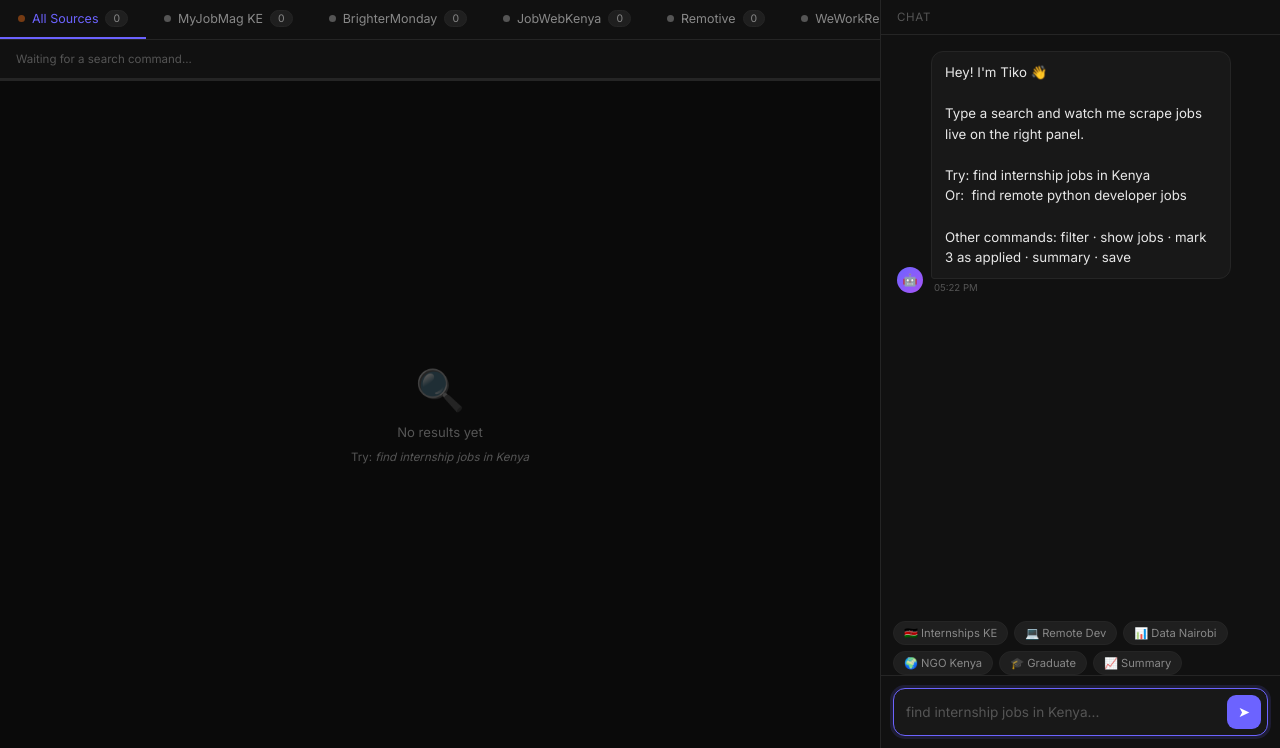
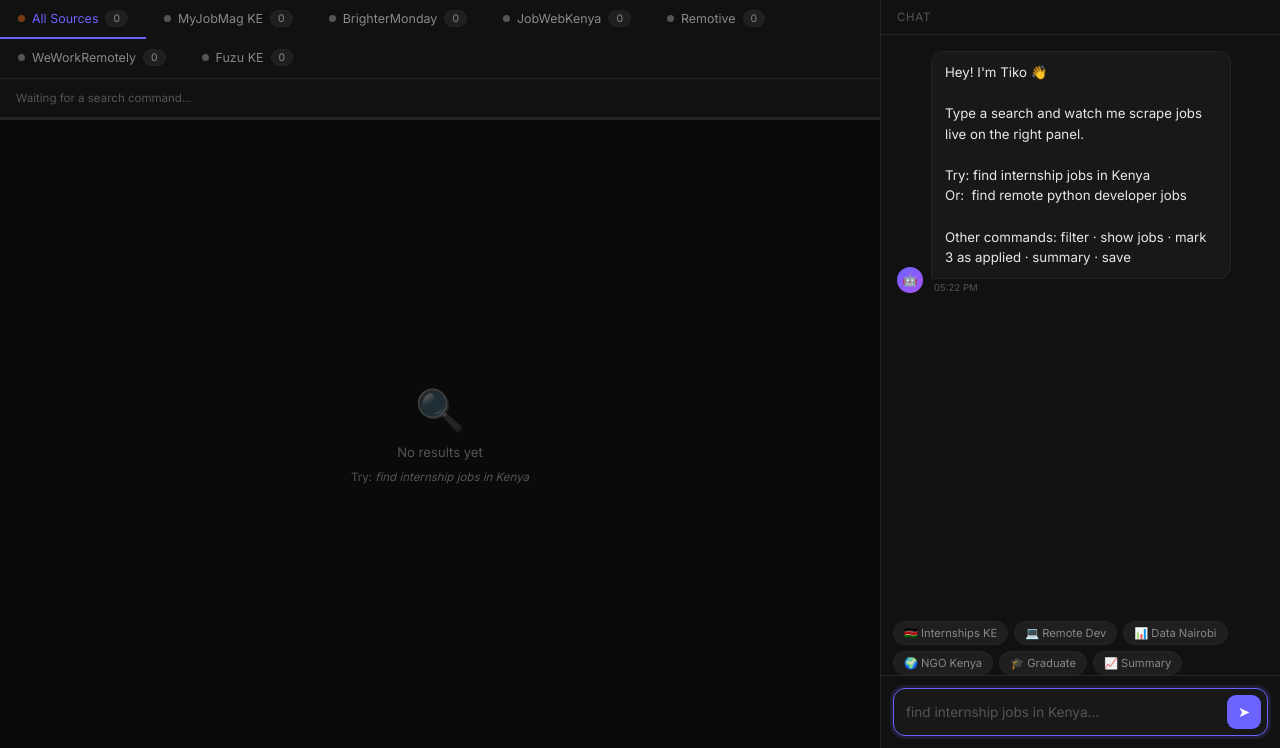
Before and after one commit to adam-254/Tiko-Job-Agent, a Flask app: page / in a window 1280 px wide. Shown: the part 52-800 px from the top of the page. Run offline with Flask 3, Linux system fonts and the light colour scheme.

Commit message:
fix: wrap site tabs so Fuzu KE tab is visible

```diff
--- a/static/index.css
+++ b/static/index.css
@@ -183,9 +183,9 @@ body { font-family: var(--font); background: var(--bg); color: var(--text); }
 .site-tabs {
   display: flex; gap: 0; border-bottom: 1px solid var(--border);
   background: var(--surface); flex-shrink: 0; overflow-x: auto;
-  scrollbar-width: none;
+  scrollbar-width: thin; scrollbar-color: var(--border2) transparent;
+  flex-wrap: wrap;
 }
-.site-tabs::-webkit-scrollbar { display: none; }
 
 .site-tab {
   display: flex; align-items: center; gap: 7px;
```
